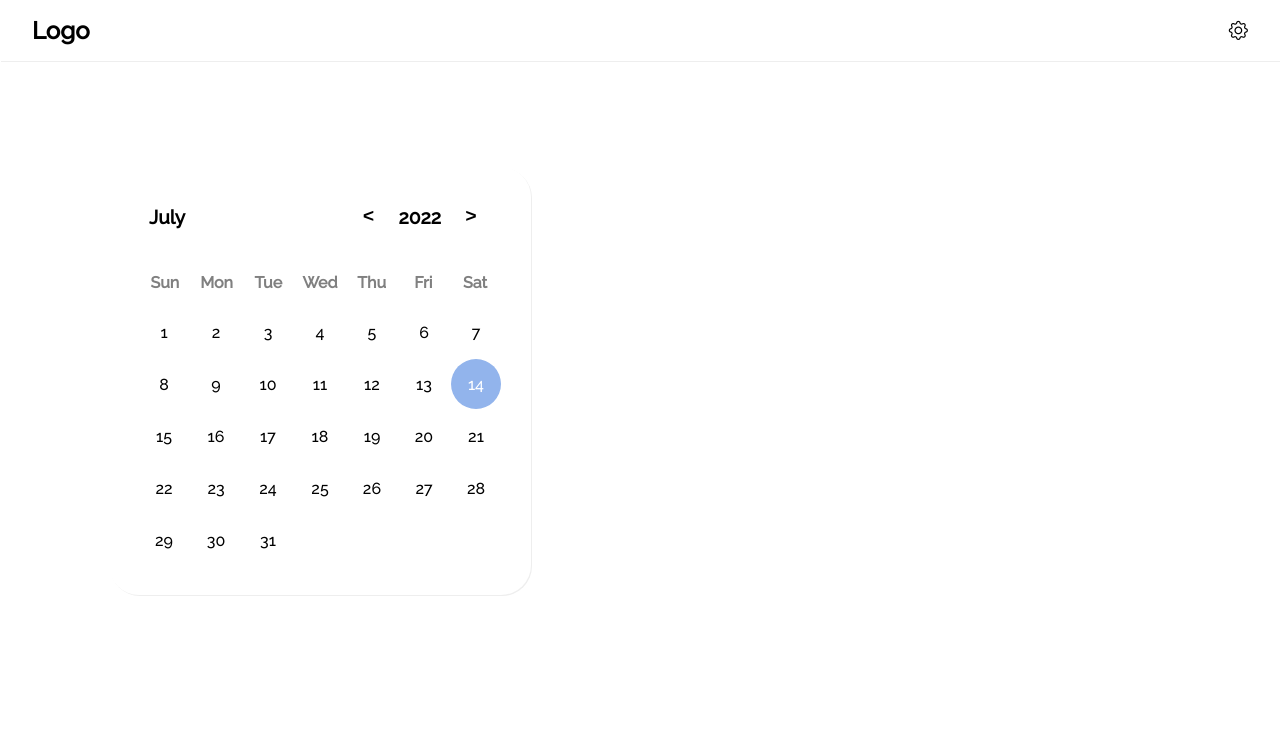
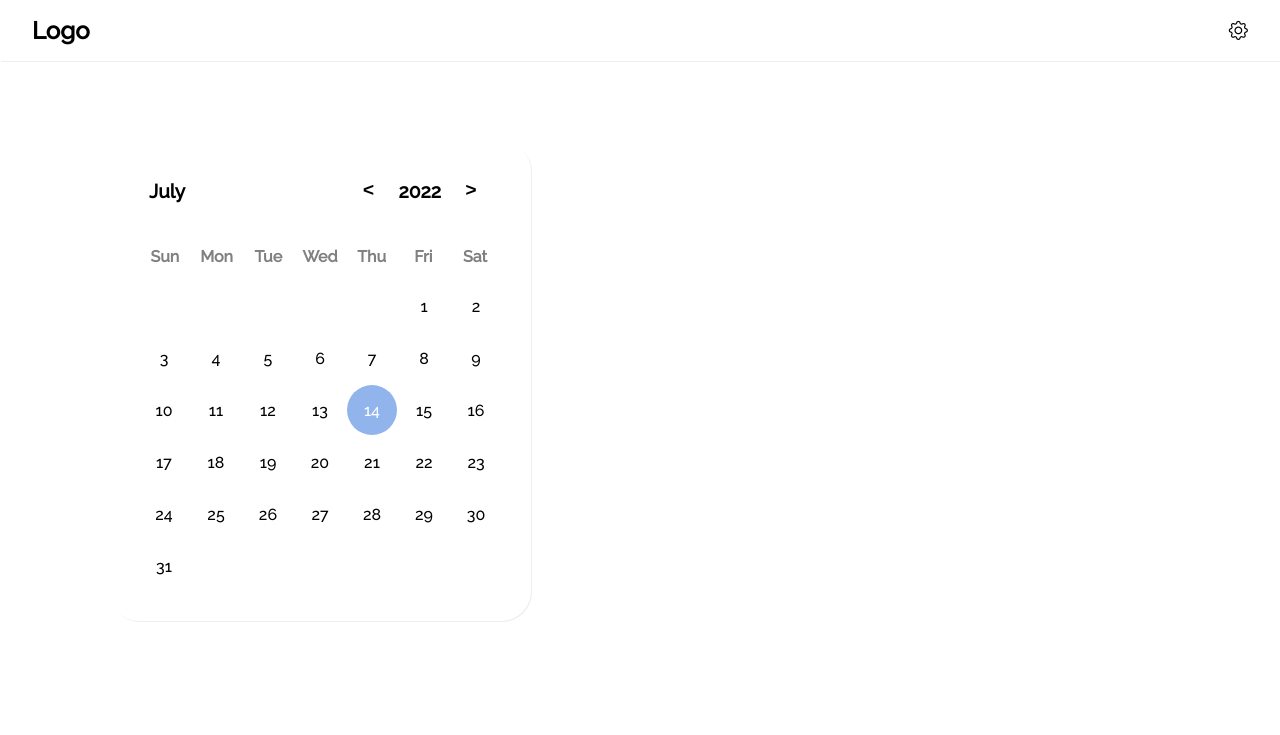
Before and after one commit to neginsoleimani/TaskManagerPro, a plain HTML site: page index.html in a window 1280 px wide. Shown: the top 735 px of the page. Drawn offline with nearby package versions, Linux system fonts and the light colour scheme.

Commit message:
update calendar.js

```diff
--- a/script/calendar.js
+++ b/script/calendar.js
@@ -1,15 +1,14 @@
 isLeapYear = (year) => {
-    return (year % 4 === 0 && year % 100 !== 0 && year % 400 !== 0) ||
-        (year % 100 === 0 && year % 400 === 0)
+
+    return (year % 4 === 0 && year % 100 !== 0 && year % 400 !== 0) || (year % 100 === 0 && year % 400 ===0)
 }
 
-getFebdays = (year) => {
+getFebDays = (year) => {
     return isLeapYear(year) ? 29 : 28
 }
 
 let calendar = document.querySelector(".Calendar")
-const month_name = ["January", "February", "March", "April", "May", "June", "July",
-    "August", "September", "October", "November", "December"];
+const month_name = ['January', 'February', 'March', 'April', 'May', 'June', 'July', 'August', 'September', 'October', 'November', 'December'];
 
 let month_picker = document.querySelector("#month-picker")
 
@@ -22,14 +21,14 @@ generateCalendar = (month, year) => {
     let calendar_days = document.querySelector(".Calendar-days")
     calendar_days.innerHTML = ''
     let calendar_header_year = document.querySelector("#year")
-    let days_of_month = [31, getFebdays(year), 31, 30, 31, 30, 31, 31, 30, 31, 30, 31]
+    let days_of_month = [31, getFebDays(year), 31, 30, 31, 30, 31, 31, 30, 31, 30, 31]
 
     let currDate = new Date()
     month_picker.innerHTML = month_name[month]
 
     calendar_header_year.innerHTML = year
 
-    let first_day = new Date(month, year, 1)
+    let first_day = new Date(year, month, 1)
 
     for (let i = 0; i <= days_of_month[month] + first_day.getDay() - 1; i++) {
         let day = document.createElement('div')
@@ -47,7 +46,6 @@ generateCalendar = (month, year) => {
         calendar_days.appendChild(day)
     }
 }
-
 
 let month_list =document.querySelector(".month-list")
 month_name.forEach((e,index)=>{
--- a/styles/layout.css
+++ b/styles/layout.css
@@ -19,7 +19,4 @@ body{
     place-items: center;
 }
 
-@media only screen and (max-width:800px)
-
-
-}
+@media only screen and (max-width:800px){}
```
